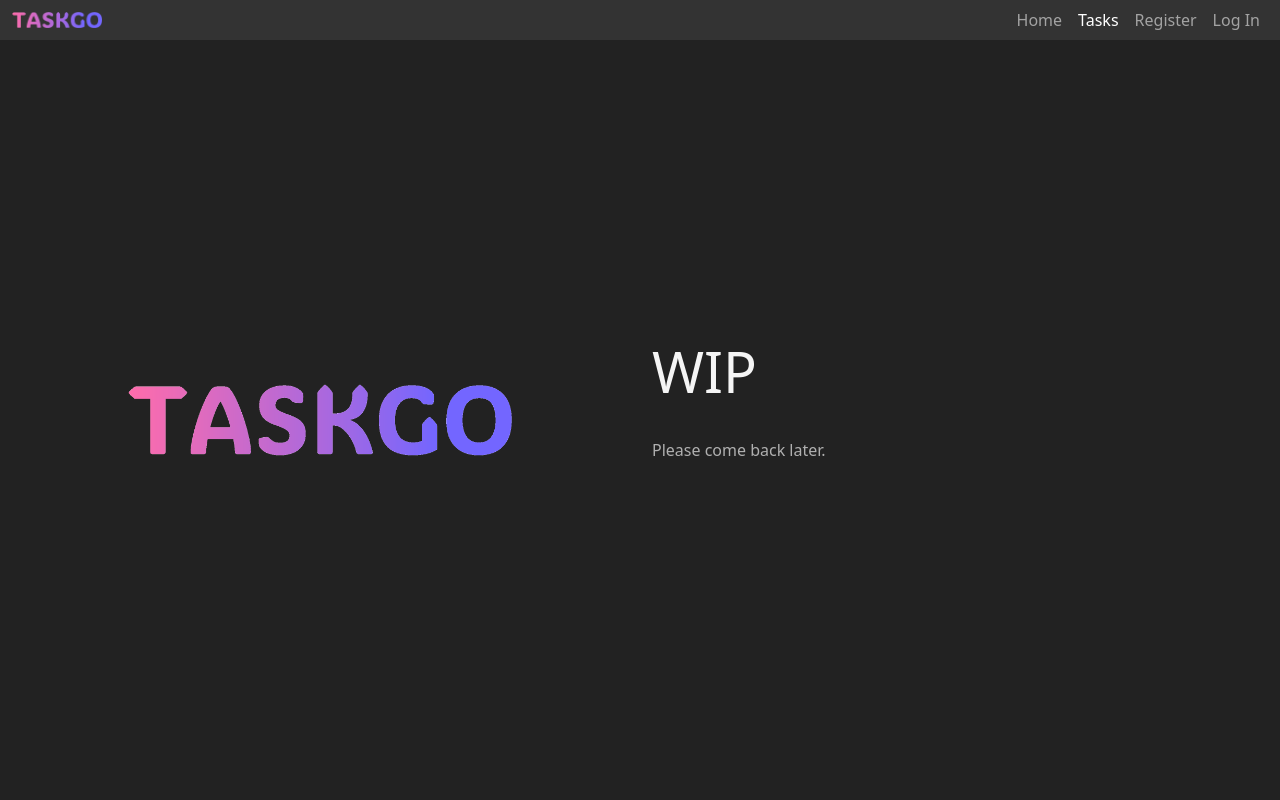
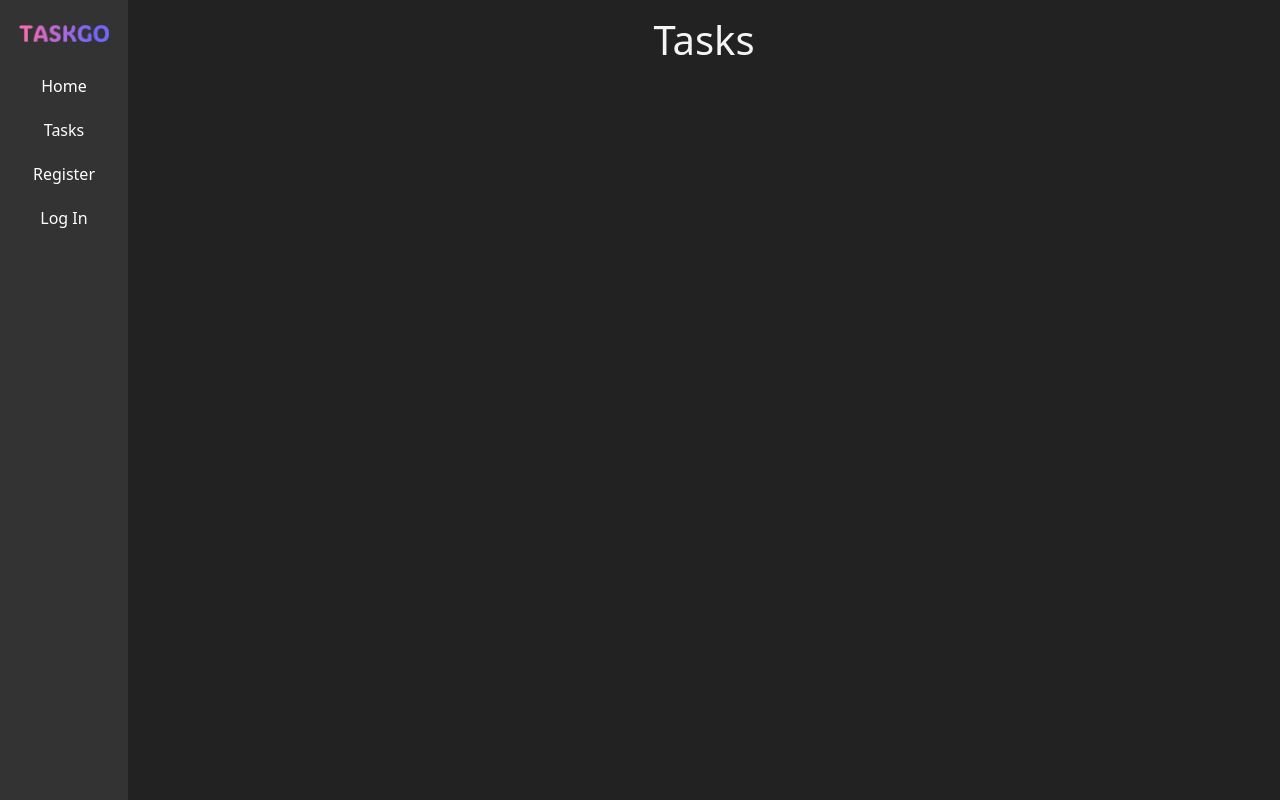
Before and after one commit to PaperIsCool/TaskGo, a Vue app: page /tasks in a window 1280 px wide. Built offline with nearby package versions, Linux system fonts and the light colour scheme.

Commit message:
Made Task page UI

```diff
--- a/src/assets/styles.css
+++ b/src/assets/styles.css
@@ -59,6 +59,10 @@
     height: 95vh;
 }
 
+.vw-90 {
+    width: 90vw;
+}
+
 .logo {
     width: 30vw;
 }
@@ -71,3 +75,8 @@
 .hover-pointer:hover {
     cursor: pointer;
 }
+
+.main-content-tasks {
+    display: flex;
+    justify-content: center;
+}
--- /dev/null
+++ b/src/components/Sidebar.vue
@@ -0,0 +1,99 @@
+<template>
+  <nav class="sidebar">
+    <div class="sidebar-header">
+      <img class="navbar-brand" src="../assets/logo.png" alt="Logo" />
+    </div>
+    <ul class="nav flex-column">
+      <li class="nav-item">
+        <a class="nav-link hover-pointer" @click="goToHome">Home</a>
+      </li>
+      <li class="nav-item">
+        <a class="nav-link">Tasks</a>
+      </li>
+      <li class="nav-item">
+        <a class="nav-link hover-pointer" @click="showSignUp = true">Register</a>
+      </li>
+      <li class="nav-item">
+        <a class="nav-link hover-pointer" @click="showSignIn = true">Log In</a>
+      </li>
+    </ul>
+    <Register :show="showSignUp" @close="showSignUp = false" />
+    <SignIn :show="showSignIn" @close="showSignIn = false" />
+  </nav>
+</template>
+
+<script>
+import { ref } from 'vue';
+import { useRouter } from 'vue-router';
+import Register from '@/components/Register.vue';
+import SignIn from '@/components/SignIn.vue';
+
+export default {
+  components: {
+    Register,
+    SignIn
+  },
+  setup() {
+    const showSignUp = ref(false);
+    const showSignIn = ref(false);
+    const router = useRouter();
+
+    const goToHome = () => {
+      router.push('/');
+    };
+
+    const goToTasks = () => {
+      router.push('/tasks');
+    };
+
+    return { showSignUp, showSignIn, goToHome, goToTasks };
+  }
+};
+</script>
+
+<style scoped>
+.sidebar {
+  height: 100vh;
+  width: 10vw;
+  background-color: #333333;
+  color: white;
+  display: flex;
+  flex-direction: column;
+  align-items: center;
+  padding-top: 20px;
+}
+
+.sidebar-header {
+  margin-bottom: 20px;
+}
+
+.navbar-brand {
+  width: 7vw;
+}
+
+.nav {
+  width: 100%;
+}
+
+.nav-item {
+  width: 100%;
+}
+
+.nav-link {
+  color: white;
+  padding: 10px 20px;
+  text-align: center;
+  display: block;
+  width: 100%;
+  text-decoration: none;
+}
+
+.nav-link:hover {
+  background-color: #444444;
+}
+
+.main-content-tasks {
+  display: flex;
+  justify-content: center;
+}
+</style>
--- a/src/pages/Tasks.vue
+++ b/src/pages/Tasks.vue
@@ -1,24 +1,15 @@
 <template>
-  <div class="navbar-area text-center">
-    <Navbar>
-      <a class="nav-link hover-pointer" @click="goToHome">Home</a>
-      <a class="nav-link active" @click="goToHome">Tasks</a>
-      <a @click="showSignUp = true" class="nav-link hover-pointer">Register</a>
-      <Register :show="showSignUp" @close="showSignUp = false" />
-      <a @click="showSignIn = true" class="nav-link hover-pointer">Log In</a>
-      <SignIn :show="showSignIn" @close="showSignIn = false" />
-    </Navbar>
-  </div>
   <div id="app" class="container-fluid main-content-area">
-      <div class="row justify content-center align-items-center vh-95">
-        <div class="col-sm-6 text-center">
-          <img src="../assets/logo.png" class="logo" />
-        </div>
-        <div class="col-sm-6">
-          <h1 class="off-white title-size pb-4">WIP</h1>
-          <p class="pb-4">Please come back later.</p>
+    <div class="row vh-100">
+      <div class="col-auto p-0">
+      <Sidebar />
+      </div>
+      <div class="col d-flex justify-content-center">
+        <div class="main-content-box">
+          <h1 class="mt-3 off-white">Tasks</h1>
         </div>
       </div>
+    </div>
   </div>
 </template>
 
@@ -28,10 +19,11 @@
   import Register from '@/components/Register.vue';
   import SignIn from '@/components/SignIn.vue';
   import Navbar from '@/components/Navbar.vue';
+  import Sidebar from '@/components/Sidebar.vue';
 
   export default {
       components:{
-        Register, SignIn, Navbar
+        Register, SignIn, Navbar, Sidebar
       },
       setup() {
         const showSignUp = ref(false);
```
